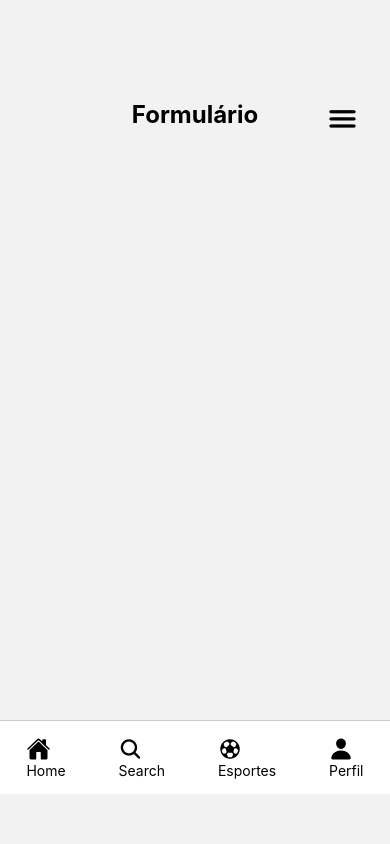
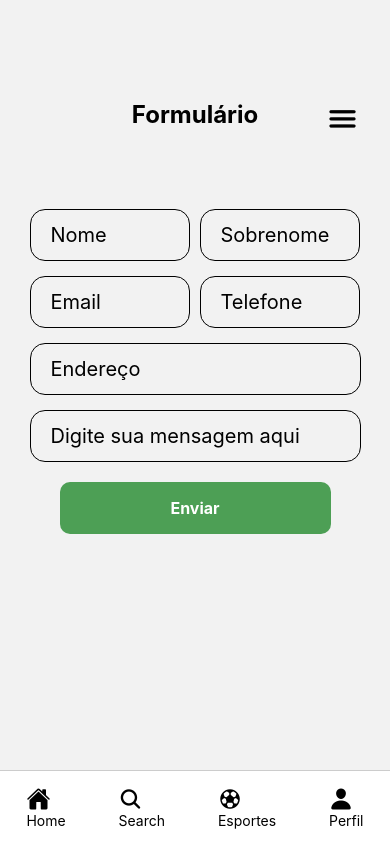
Before and after one commit to gigiofontoura/Botujuru-Online-App, a React Native app: screen /Form in a window 390 px wide. Built offline with nearby package versions, Linux system fonts and the light colour scheme.

Commit message:
Adicionando Scroll na tela de últimas noticias, Criando tela formulario, Ajustando tela de pesquisa

```diff
--- a/src/components/ButtonTab.js
+++ b/src/components/ButtonTab.js
@@ -1,9 +1,12 @@
 import { View, TouchableOpacity, Text, StyleSheet } from "react-native";
 import { Ionicons } from "@expo/vector-icons";
+import { useSafeAreaInsets } from "react-native-safe-area-context";
 
 export default function BottomTab({ navigation }) {
+const insets = useSafeAreaInsets();
+
   return (
-    <View style={styles.container}>
+    <View style={[styles.container, { bottom: insets.bottom }]}>
 
       <TouchableOpacity onPress={() => navigation.navigate("Home")}>
         <Ionicons name="home" size={24} />
--- a/src/screens/barraNavegacaoInferior/homeScreen.js
+++ b/src/screens/barraNavegacaoInferior/homeScreen.js
@@ -1,16 +1,25 @@
-import { View, Text, StyleSheet, Image} from "react-native"
+import { View, Text, StyleSheet, Image, ScrollView} from "react-native"
 import { Ionicons } from "@expo/vector-icons"
 import Header from "../../components/Header"
 import BottomTab from "../../components/ButtonTab"
+import { useSafeAreaInsets } from "react-native-safe-area-context";
+import { SafeAreaView } from "react-native-safe-area-context";
+
+
+
 
 export default function HomeScreen({navigation}){
+
+    const insets = useSafeAreaInsets();
+
     return(
         // View da página toda //
-        <View style={{flex: 1}}>
+        <SafeAreaView style={{flex: 1}} edges={["bottom"]}>
            <Header title="Útimas Notícias" navigation={navigation}/>
-            <BottomTab navigation={navigation}/>
 
-            {/*View de todas as notícias*/}
+
+            <ScrollView contentContainerStyle={{ paddingBottom: 70 + insets.bottom }}>
+                {/*View de todas as notícias*/}
             <View style={styles.container}>
 
                 {/*View de uma única notícia*/}
@@ -47,16 +56,51 @@ export default function HomeScreen({navigation}){
                     </View>
                 </View>
 
+                <View style={styles.containerNew}>
+                    <Image source={require("../../../assets/esportes3.png")} style={styles.image}/>
+
+                    {/*View dos textos da notícia*/}
+                    <View style={styles.textContainer}>
+                        <Text style={{fontSize: 14, opacity: 0.60}}>Esportes</Text>
+                        <Text style={{fontSize: 16, fontWeight: "bold"}}>Diretoria do Jardim Europa anuncia contratação do craque Matheus "Booy" destaque do futebol de Jundiaí para a disputa da Segundona.</Text>
+                    </View>
+
+                    {/*View do tempo de postagem*/}
+                    <View style={styles.time}>
+                        <Ionicons name="time-outline" size={12}/>
+                        <Text style={{fontSize: 11}}>8h atrás</Text>
+                    </View>
+
+                </View>
+
+                <View style={styles.containerNew}>
+                    <Image source={require("../../../assets/esportes4.png")} style={styles.image}/>
+
+                    {/*View dos textos da notícia*/}
+                    <View style={styles.textContainer}>
+                        <Text style={{fontSize: 14, opacity: 0.60}}>Esportes</Text>
+                        <Text style={{fontSize: 16, fontWeight: "bold"}}>Bate-Papo com Paulinho Presidente do Sport Sparta.</Text>
+                    </View>
+
+                    {/*View do tempo de postagem*/}
+                    <View style={styles.time}>
+                        <Ionicons name="time-outline" size={12}/>
+                        <Text style={{fontSize: 11}}>1 dia atrás</Text>
+                    </View>
+                </View>
+
             </View>
 
 
-        </View>
+            </ScrollView>
+             <BottomTab navigation={navigation}/>
+        </SafeAreaView>
     )
 }
 
+
 const styles = StyleSheet.create({
     container: {
-        flex: 1,
         alignItems: "center",
         gap: 20,
         marginTop: 30,
--- a/src/screens/barraNavegacaoInferior/searchScreen.js
+++ b/src/screens/barraNavegacaoInferior/searchScreen.js
@@ -73,6 +73,7 @@ const styles = StyleSheet.create({
 
     header:{
         gap: 20,
+        alignItems: "center",
     },
 
     Noticia:{
@@ -83,5 +84,9 @@ const styles = StyleSheet.create({
 
     },
 
+    News: {
+        width: 320,
+        alignItems:"center"
+    }
 
 })
--- a/src/screens/menu/contactScreen.js
+++ b/src/screens/menu/contactScreen.js
@@ -1,4 +1,4 @@
-import { View, Text, StyleSheet, TouchableOpacity } from "react-native";
+import { View, Text, StyleSheet, TouchableOpacity, ScrollView } from "react-native";
 import { Ionicons } from "@expo/vector-icons";
 import Header from "../../components/Header"
 import BottomTab from "../../components/ButtonTab"
@@ -6,6 +6,7 @@ import BottomTab from "../../components/ButtonTab"
 export default function ContactScreen({navigation}){
     return(
         <View style={{flex: 1}}>
+
             <Header title="Contato" navigation={navigation}/>
             <BottomTab navigation={navigation}/>
 
--- a/src/screens/menu/formScreen.js
+++ b/src/screens/menu/formScreen.js
@@ -2,12 +2,68 @@ import { View, Text, StyleSheet, Image} from "react-native"
 import { Ionicons } from "@expo/vector-icons"
 import Header from "../../components/Header"
 import BottomTab from "../../components/ButtonTab"
+import { Input } from "../../components/Input"
+import {GreenButton} from "../../components/Button"
 
-export default function FormScreen({navigation}){
+
+export default function Form({navigation}){
     return(
         <View style={{flex: 1}}>
             <Header title="Formulário" navigation={navigation}/>
             <BottomTab navigation={navigation}/>
-        </View>
-    )
+
+         <View style={styles.container}>
+
+                    <View style={styles.headerContainer}>
+                    <Text style={styles.textHeader}></Text>
+                    </View>
+
+                <View style={styles.form}>
+
+                    <View style={styles.row}>
+                    <Input placeholder= "Nome"  width={160}></Input>
+                    <Input placeholder= "Sobrenome"  width={160}></Input>
+
+                    </View>
+
+                    <View style={styles.row}>
+                    <Input placeholder= "Email"  width={160}></Input>
+                    <Input placeholder= "Telefone"  width={160}></Input>
+
+                    </View>
+                    <Input placeholder= "Endereço" ></Input>
+                    <Input placeholder= "Digite sua mensagem aqui"></Input>
+
+                </View>
+
+                <GreenButton title="Enviar" onPress={() => navigation.replace("Home")}></GreenButton>
+                </View>
+
+
+                </View>
+
+
+)
 };
+
+
+const styles = StyleSheet.create({
+    container: {
+        flex: 1,
+        alignItems: "center",
+        gap: 20,
+        marginTop: 30,
+
+    },
+
+    form:{
+        gap: 15,
+
+    },
+
+    row:{
+    gap: 10,
+    flexDirection: "row",
+    }
+
+})
```
Also changed, not shown: assets/esportes3.png (added), assets/esportes4.png (added).
